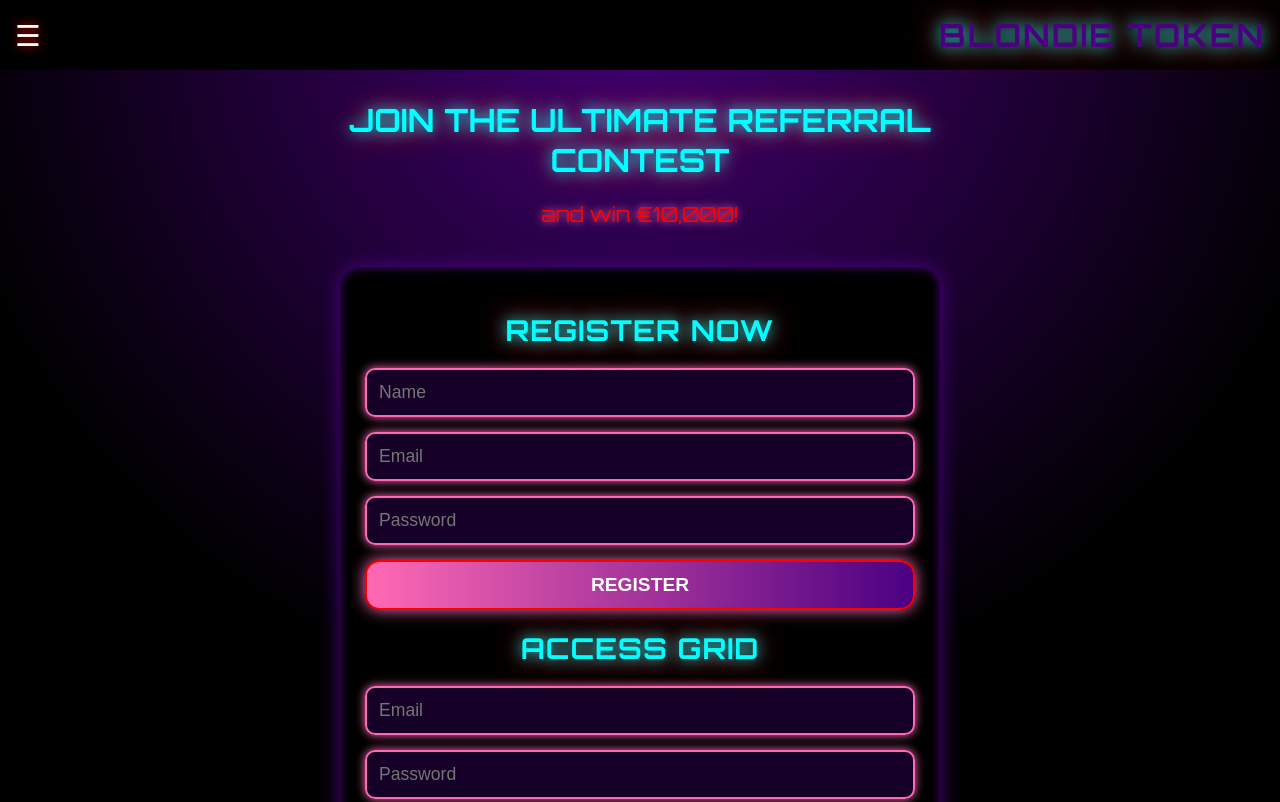
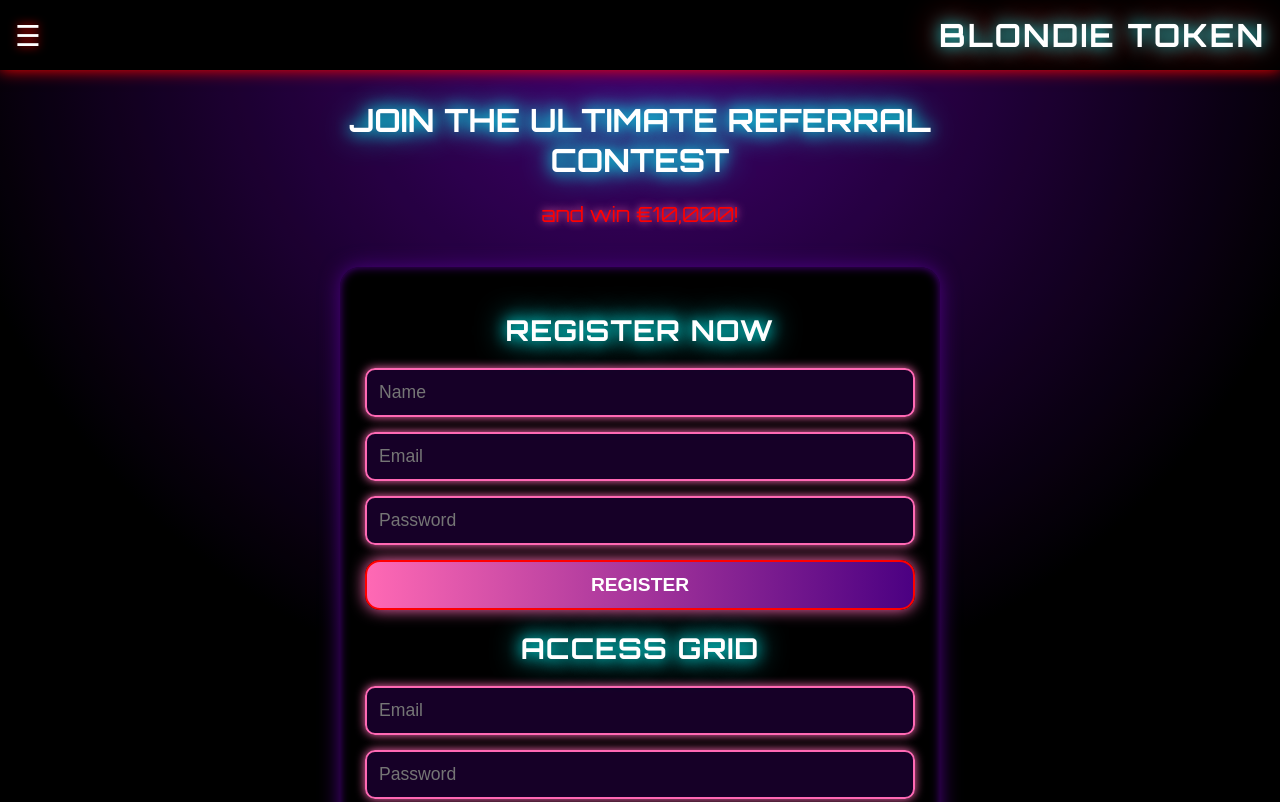
Before and after one commit to Baretap/blondietoken-competition, a website: page public/index.html in a window 1280 px wide. Shown: the top 802 px of the page. Drawn offline with Linux system fonts and the light colour scheme.

Commit message:
Updated menu header to white text with red glow, other headers to white with neon blue glow

```diff
--- a/public/style.css
+++ b/public/style.css
@@ -28,12 +28,12 @@
     align-items: center;
     padding: 15px;
     background: #000000; /* Musta tausta */
-    border: none; /* Poistettu neon-vaaleanpunainen reuna */
+    border: none; /* Ei reunuksia */
     position: fixed;
     width: 100%;
     top: 0;
     z-index: 100;
-    box-shadow: none; /* Poistettu hehku */
+    box-shadow: 0 0 15px #FF0000; /* Punainen hehku reunoilla */
     box-sizing: border-box;
     left: 0;
 }
@@ -81,8 +81,8 @@
 
 /* Otsikot */
 .neon-title {
-    color: #4B0082; /* Tumma lila */
-    text-shadow: 0 0 15px #FF69B4, 0 0 30px #FF69B4; /* Vaaleanpunainen hehku */
+    color: #FFFFFF; /* Valkoinen */
+    text-shadow: 0 0 15px #FF0000, 0 0 30px #FF0000; /* Punainen hehku */
     font-size: 2em;
     font-weight: 700; /* Paksu */
     text-align: center;
@@ -93,8 +93,8 @@
 }
 
 .neon-subtitle {
-    color: #00FFFF; /* Neon sininen */
-    text-shadow: 0 0 15px #00FFFF, 0 0 30px #FF0000; /* Neon sininen ja punainen hehku */
+    color: #FFFFFF; /* Valkoinen */
+    text-shadow: 0 0 15px #00FFFF, 0 0 30px #00FFFF; /* Neon sininen hehku */
     font-size: 2em;
     font-weight: 700;
     text-align: center;
@@ -113,7 +113,7 @@
 /* Kortit */
 .neon-card {
     background: #000000; /* Musta tausta */
-    border: none; /* Poistettu punainen kehys */
+    border: none;
     border-radius: 20px;
     padding: 25px;
     margin-bottom: 20px;
@@ -122,8 +122,8 @@
 
 /* Väliotsikot */
 .neon-header {
-    color: #00FFFF; /* Neon sininen */
-    text-shadow: 0 0 15px #00FFFF, 0 0 30px #FF0000; /* Neon sininen ja punainen hehku */
+    color: #FFFFFF; /* Valkoinen */
+    text-shadow: 0 0 15px #00FFFF, 0 0 30px #00FFFF; /* Neon sininen hehku */
     font-size: 1.8em;
     font-weight: 700;
     text-align: center;
```
